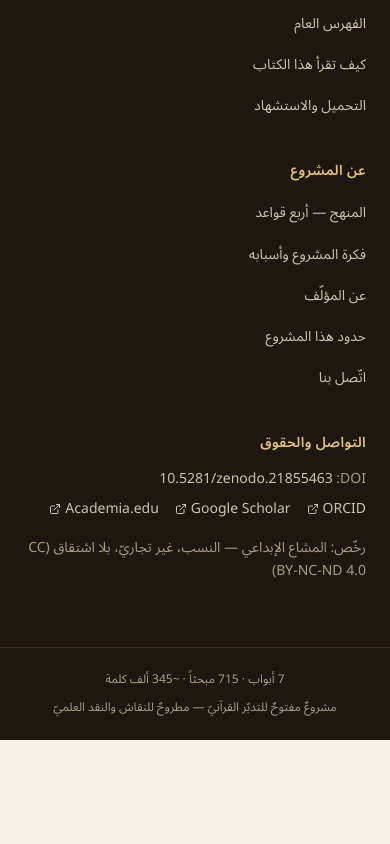
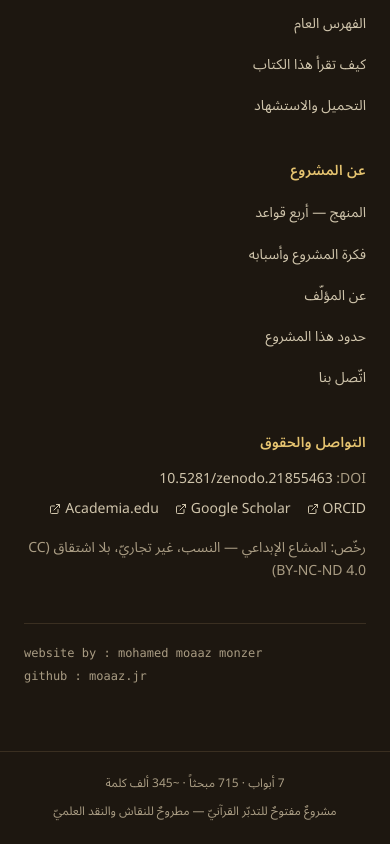
Before and after one commit to moaazjr/asl-al-wojoud, a Next.js app: page /1 in a window 390 px wide. Shown: the part 4565-5409 px from the top of the page. Before the commit the page ends 5305 px from the top, so only its background shows below. Built offline with nearby package versions, Linux system fonts and the light colour scheme; no server answers.

Commit message:
slight changes

```diff
--- a/components/home/hero.tsx
+++ b/components/home/hero.tsx
@@ -18,7 +18,8 @@ export function HomeHero({
   return (
     <section className="relative overflow-hidden">
       <div className="pointer-events-none absolute inset-0 bg-[radial-gradient(ellipse_at_top,var(--accent-soft),transparent_62%)]" />
-      <div className="relative mx-auto max-w-3xl px-6 py-24 text-center sm:py-32">
+      <div className="relative mx-auto grid max-w-6xl items-center gap-12 px-6 py-24 sm:py-32 lg:grid-cols-[1fr_auto] lg:px-8">
+        <div className="text-center lg:text-start">
           <FadeIn>
             <span className="inline-flex items-center gap-2 font-kufi text-xs font-medium tracking-[0.25em] text-accent-bright">
               <span className="h-px w-6 bg-accent/40" aria-hidden />
@@ -28,13 +29,13 @@ export function HomeHero({
           </FadeIn>
 
           <FadeIn delay={0.05}>
-          <h1 className="mt-6 font-amiri text-6xl font-bold leading-tight text-ink sm:text-7xl lg:text-8xl">
+            <h1 className="mt-6 font-serif text-4xl font-bold leading-tight text-ink sm:text-7xl lg:text-8xl">
               {siteConfig.title}
             </h1>
           </FadeIn>
 
           <FadeIn delay={0.1}>
-          <p className="mx-auto mt-5 max-w-xl font-amiri text-2xl text-accent sm:text-3xl">
+            <p className="mx-auto mt-5 max-w-xl font-amiri text-2xl text-accent sm:text-3xl lg:mx-0">
               قراءة منهجية للقرآن من داخله
             </p>
           </FadeIn>
@@ -46,7 +47,7 @@ export function HomeHero({
           </FadeIn>
 
           <FadeIn delay={0.2} className="mt-10">
-          <div className="flex flex-wrap items-center justify-center gap-4">
+            <div className="flex flex-wrap items-center justify-center gap-4 lg:justify-start">
               <Button asChild size="lg">
                 <Link href="/1/1-1">
                   اقرأ الكتاب
@@ -63,7 +64,7 @@ export function HomeHero({
           </FadeIn>
 
           <FadeIn delay={0.25}>
-          <dl className="mt-16 flex flex-wrap items-center justify-center gap-x-12 gap-y-6">
+            <dl className="mt-16 flex flex-wrap items-center justify-center gap-x-12 gap-y-6 lg:justify-start">
               {statRow.map((s) => (
                 <div key={s.l} className="text-center">
                   <dd className="font-kufi text-3xl font-bold text-accent sm:text-4xl">
@@ -77,6 +78,23 @@ export function HomeHero({
             </dl>
           </FadeIn>
         </div>
+
+        <FadeIn delay={0.15} className="mx-auto lg:mx-0">
+          <div className="relative w-52 sm:w-64 lg:w-72">
+            <div
+              className="pointer-events-none absolute -inset-3 rounded-2xl bg-accent/10"
+              aria-hidden
+            />
+            <div className="relative overflow-hidden rounded-xl border border-accent/30 bg-card shadow-lift">
+              <img
+                src="/asl-alwujoud.jpg"
+                alt="غلاف كتاب أصل الوجود"
+                className="block h-auto w-full"
+              />
+            </div>
+          </div>
+        </FadeIn>
+      </div>
     </section>
   );
 }
--- a/components/layout/about-project-dropdown.tsx
+++ b/components/layout/about-project-dropdown.tsx
@@ -15,7 +15,6 @@ const secondaryLinks = [
   { label: "عن المؤلّف", href: "/author" },
   { label: "حدود هذا المشروع", href: "/limits" },
   { label: "التحميل والاستشهاد", href: "/cite" },
-  { label: "اتّصل بنا", href: "/ask" },
 ] as const;
 
 export function AboutProjectDropdown() {
--- a/components/layout/footer.tsx
+++ b/components/layout/footer.tsx
@@ -130,7 +130,23 @@ export async function Footer() {
                 (CC BY-NC-ND 4.0)
               </p>
             </div>
+
+            <div className="mt-10 border-t border-[#3a2f21] pt-5 font-mono text-xs leading-relaxed text-[#a99c83]" dir="ltr">
+              <p>website by : mohamed moaaz monzer</p>
+              <p className="mt-1">
+                github :{" "}
+                <a
+                  href="https://github.com/moaaz-jr"
+                  target="_blank"
+                  rel="noopener noreferrer"
+                  className="transition-colors hover:text-[#e6c470]"
+                >
+                  moaaz.jr
+                </a>
+              </p>
+            </div>
           </div>
+
         </div>
       </div>
 
--- a/components/layout/navbar.tsx
+++ b/components/layout/navbar.tsx
@@ -14,6 +14,7 @@ const navLinks = [
   { label: "الرئيسية", href: "/" },
   { label: "الفهرس", href: "/toc" },
   { label: "فهرس الموضوعات", href: "/subject-index" },
+  { label: "التواصل", href: "/ask" },
   { label: "التحميل والاستشهاد", href: "/cite" },
 ] as const;
 
```
Also changed, not shown: asl-alwujoud image.jpeg (added), public/asl-alwujoud.jpg (added). Lines whose indentation alone changed are shown as unchanged.
